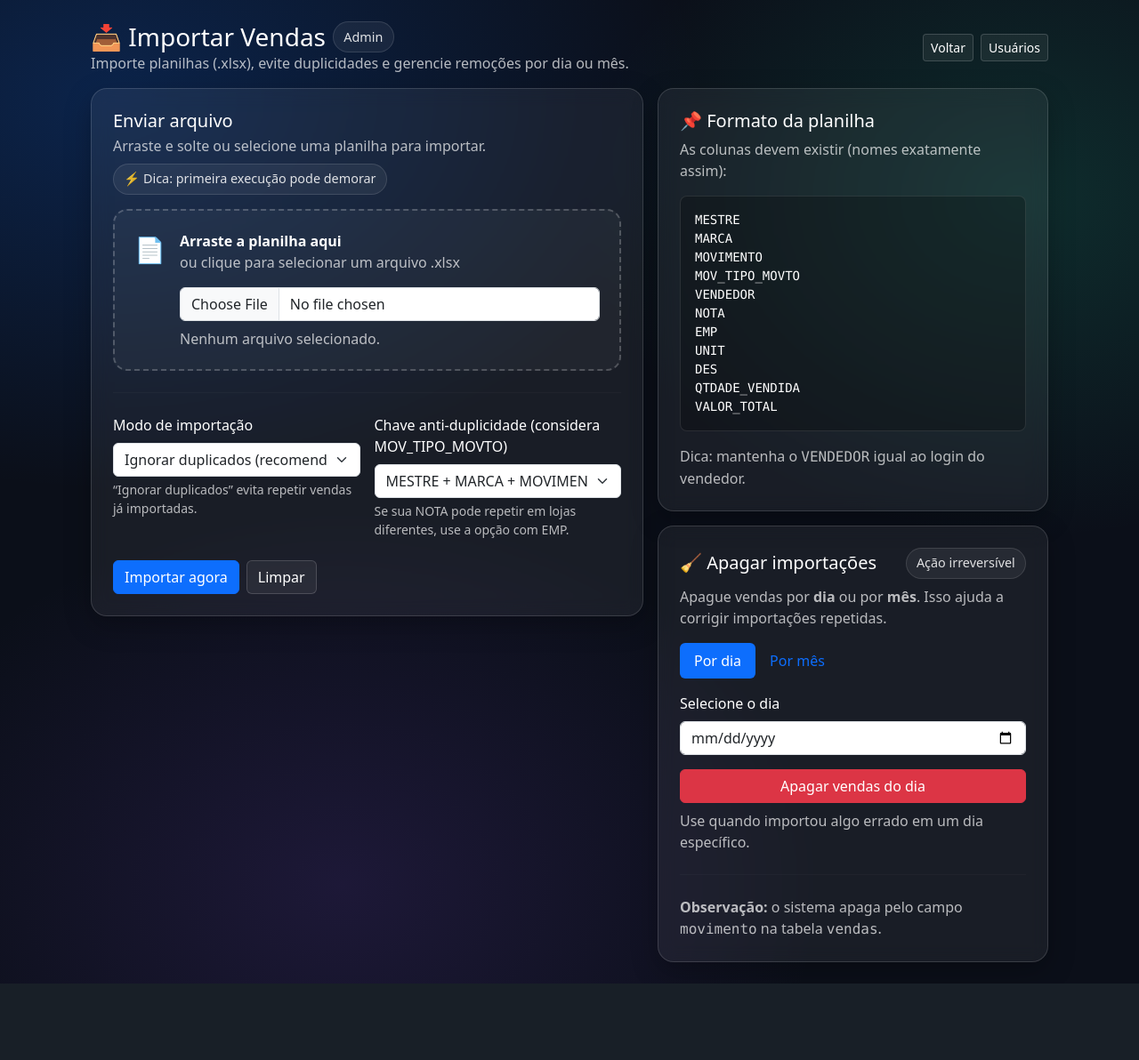
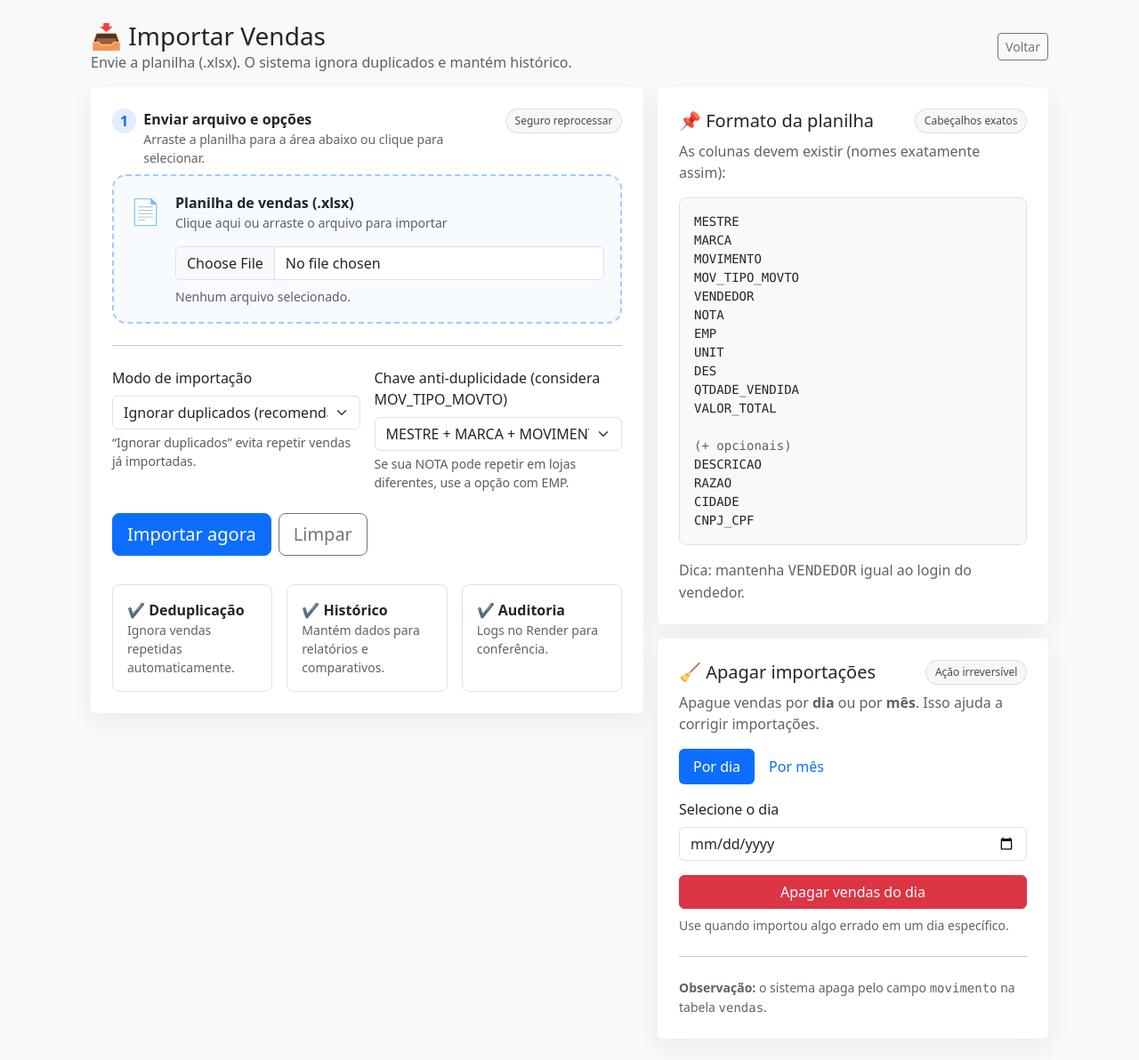
Before and after one commit to BrunoLenon/SistemaVendas, a Flask app: page /admin/importar in a window 1280 px wide. Shown: the whole page at 89% size. Before the commit the page ends 1106 px from the top, so only its background shows below. Run offline with Flask 3, Linux system fonts and the light colour scheme; the visitor is signed in with stand-in values (Sample User, id 1); some libraries are stand-ins or nearby versions.

Commit message:
Update admin_importar.html

```diff
--- a/web/templates/admin_importar.html
+++ b/web/templates/admin_importar.html
@@ -8,71 +8,59 @@
   <link href="https://cdn.jsdelivr.net/npm/bootstrap@5.3.3/dist/css/bootstrap.min.css" rel="stylesheet">
 
   <style>
-    :root{
-      --card-bg: rgba(255,255,255,.06);
-      --card-bd: rgba(255,255,255,.14);
-      --muted: rgba(255,255,255,.70);
-    }
-    body{
-      min-height: 100vh;
-      background:
-        radial-gradient(1200px 800px at 10% 10%, rgba(13,110,253,.22), transparent 55%),
-        radial-gradient(900px 700px at 90% 20%, rgba(32,201,151,.16), transparent 55%),
-        radial-gradient(900px 700px at 30% 90%, rgba(111,66,193,.18), transparent 60%),
-        #0b0f19;
-      color: #fff;
-    }
-    .app-shell{ max-width: 1100px; }
-    .glass{
-      background: var(--card-bg);
-      border: 1px solid var(--card-bd);
-      backdrop-filter: blur(10px);
-      -webkit-backdrop-filter: blur(10px);
-      border-radius: 18px;
-      box-shadow: 0 10px 30px rgba(0,0,0,.25);
-    }
-    .small-muted{ color: var(--muted); }
-    .mono { font-family: ui-monospace, SFMono-Regular, Menlo, Monaco, Consolas, "Liberation Mono", "Courier New", monospace; }
-    .dropzone{
-      border: 2px dashed rgba(255,255,255,.22);
+    .soft-shadow { box-shadow: 0 10px 30px rgba(0,0,0,.06); }
+    .dropzone {
+      border: 2px dashed rgba(13,110,253,.35);
       border-radius: 16px;
-      padding: 22px;
-      background: rgba(255,255,255,.04);
-      transition: .15s ease;
+      padding: 18px;
+      background: rgba(13,110,253,.03);
+      transition: .15s ease-in-out;
       cursor: pointer;
     }
-    .dropzone.dragover{ border-color: rgba(13,110,253,.85); background: rgba(13,110,253,.10); }
-    .btn-soft{
-      background: rgba(255,255,255,.06);
-      border: 1px solid rgba(255,255,255,.16);
-      color: #fff;
+    .dropzone.dragover {
+      background: rgba(13,110,253,.06);
+      border-color: rgba(13,110,253,.6);
     }
-    .btn-soft:hover{ background: rgba(255,255,255,.10); border-color: rgba(255,255,255,.22); color:#fff; }
-    .pill{
-      display:inline-flex; align-items:center; gap:.5rem;
-      padding:.35rem .7rem; border-radius: 999px;
-      background: rgba(255,255,255,.06);
-      border: 1px solid rgba(255,255,255,.12);
-      font-size: .9rem;
-      color: rgba(255,255,255,.86);
+    .metric {
+      font-size: 1.35rem;
+      font-weight: 700;
+      letter-spacing: -0.02em;
+    }
+    .muted { color: rgba(0,0,0,.62); }
+    .pill {
+      font-size: .75rem;
+      padding: .25rem .6rem;
+      border-radius: 999px;
+      border: 1px solid rgba(0,0,0,.10);
+      background: rgba(0,0,0,.03);
+      color: rgba(0,0,0,.70);
+      white-space: nowrap;
+    }
+    .mono { font-family: ui-monospace, SFMono-Regular, Menlo, Monaco, Consolas, "Liberation Mono", "Courier New", monospace; }
+    .step-badge {
+      width: 28px;
+      height: 28px;
+      border-radius: 999px;
+      display: inline-flex;
+      align-items: center;
+      justify-content: center;
+      font-weight: 700;
+      background: rgba(13,110,253,.12);
+      color: #0d6efd;
     }
   </style>
 </head>
 
-<body>
-  <div class="container py-4 app-shell">
-    <div class="d-flex flex-wrap align-items-center justify-content-between gap-2 mb-3">
+<body class="bg-light">
+  <div class="container py-4" style="max-width: 1100px;">
+
+    <div class="d-flex align-items-center justify-content-between flex-wrap gap-2 mb-3">
       <div>
-        <div class="d-flex align-items-center gap-2">
         <h3 class="mb-0">📥 Importar Vendas</h3>
-          <span class="pill">Admin</span>
+        <div class="muted">Envie a planilha (.xlsx). O sistema ignora duplicados e mantém histórico.</div>
       </div>
-        <div class="small-muted">Importe planilhas (.xlsx), evite duplicidades e gerencie remoções por dia ou mês.</div>
-      </div>
-
       <div class="d-flex gap-2">
-        <a class="btn btn-soft btn-sm" href="/dashboard">Voltar</a>
-        <a class="btn btn-soft btn-sm" href="/admin/usuarios">Usuários</a>
+        <a class="btn btn-outline-secondary btn-sm" href="/dashboard">Voltar</a>
       </div>
     </div>
 
@@ -80,41 +68,44 @@
       {% if messages %}
         <div class="mb-3">
           {% for category, message in messages %}
-            <div class="alert alert-{{ 'danger' if category == 'error' else category }} mb-2" role="alert">
-              {{ message }}
-            </div>
+            <div class="alert alert-{{ category }} mb-2" role="alert">{{ message }}</div>
           {% endfor %}
         </div>
       {% endif %}
     {% endwith %}
 
     <div class="row g-3">
-      <!-- IMPORTAR -->
+      <!-- COLUNA ESQUERDA -->
       <div class="col-lg-7">
-        <div class="glass p-4">
-          <div class="d-flex justify-content-between align-items-start flex-wrap gap-2">
-            <div>
-              <h5 class="mb-1">Enviar arquivo</h5>
-              <div class="small-muted">Arraste e solte ou selecione uma planilha para importar.</div>
+
+        <!-- STEP 1 -->
+        <div class="card border-0 soft-shadow mb-3">
+          <div class="card-body p-4">
+            <div class="d-flex align-items-start gap-2 mb-2">
+              <span class="step-badge">1</span>
+              <div class="flex-grow-1">
+                <div class="fw-semibold">Enviar arquivo e opções</div>
+                <div class="muted small">Arraste a planilha para a área abaixo ou clique para selecionar.</div>
               </div>
-            <span class="pill">⚡ Dica: primeira execução pode demorar</span>
+              <span class="pill">Seguro reprocessar</span>
             </div>
 
-          <form action="/admin/importar" method="POST" enctype="multipart/form-data" id="formImport" class="mt-3">
+            <form action="/admin/importar" method="POST" enctype="multipart/form-data" id="formImport">
               <div class="dropzone" id="dropzone">
                 <div class="d-flex align-items-start gap-3">
                   <div class="fs-3">📄</div>
                   <div class="flex-grow-1">
-                  <div class="fw-semibold">Arraste a planilha aqui</div>
-                  <div class="small-muted">ou clique para selecionar um arquivo .xlsx</div>
+                    <div class="fw-semibold">Planilha de vendas (.xlsx)</div>
+                    <div class="muted small">Clique aqui ou arraste o arquivo para importar</div>
+
                     <input class="form-control mt-3" type="file" name="arquivo" id="arquivo"
                           accept=".xlsx,application/vnd.openxmlformats-officedocument.spreadsheetml.sheet" required>
-                  <div class="small-muted mt-2" id="fileInfo">Nenhum arquivo selecionado.</div>
+                    <div class="muted small mt-2" id="fileInfo">Nenhum arquivo selecionado.</div>
                   </div>
                 </div>
               </div>
 
-            <hr class="border-light border-opacity-10 my-4">
+              <hr class="my-4">
 
               <div class="row g-3">
                 <div class="col-md-6">
@@ -123,9 +114,7 @@
                     <option value="ignorar_duplicados" selected>Ignorar duplicados (recomendado)</option>
                     <option value="atualizar">Atualizar se já existir</option>
                   </select>
-                <div class="form-text small-muted">
-                  “Ignorar duplicados” evita repetir vendas já importadas.
-                </div>
+                  <div class="form-text">“Ignorar duplicados” evita repetir vendas já importadas.</div>
                 </div>
 
                 <div class="col-md-6">
@@ -135,43 +124,95 @@
                     <option value="mestre_marca_movimento_vendedor_nota_tipo_emp">(mesma chave) Nome explícito com MARCA</option>
                     <option value="mestre_movimento_vendedor_nota_emp">MESTRE + MARCA + MOVIMENTO + VENDEDOR + NOTA + EMP</option>
                   </select>
-                <div class="form-text small-muted">
-                  Se sua NOTA pode repetir em lojas diferentes, use a opção com EMP.
-                </div>
+                  <div class="form-text">Se sua NOTA pode repetir em lojas diferentes, use a opção com EMP.</div>
                 </div>
               </div>
 
               <div class="d-flex flex-wrap gap-2 mt-4">
-              <button class="btn btn-primary" type="submit">Importar agora</button>
-              <a class="btn btn-soft" href="/admin/importar">Limpar</a>
+                <button class="btn btn-primary btn-lg" type="submit" id="btnImportar">Importar agora</button>
+                <a class="btn btn-outline-secondary btn-lg" href="/admin/importar">Limpar</a>
+              </div>
+
+              <div class="row g-3 mt-3">
+                <div class="col-12 col-md-4">
+                  <div class="p-3 rounded-3 bg-white border h-100">
+                    <div class="fw-semibold">✔ Deduplicação</div>
+                    <div class="muted small">Ignora vendas repetidas automaticamente.</div>
+                  </div>
+                </div>
+                <div class="col-12 col-md-4">
+                  <div class="p-3 rounded-3 bg-white border h-100">
+                    <div class="fw-semibold">✔ Histórico</div>
+                    <div class="muted small">Mantém dados para relatórios e comparativos.</div>
+                  </div>
+                </div>
+                <div class="col-12 col-md-4">
+                  <div class="p-3 rounded-3 bg-white border h-100">
+                    <div class="fw-semibold">✔ Auditoria</div>
+                    <div class="muted small">Logs no Render para conferência.</div>
+                  </div>
+                </div>
               </div>
             </form>
           </div>
         </div>
 
-      <!-- AJUDA + LIMPAR -->
-      <div class="col-lg-5">
-        <div class="glass p-4 mb-3">
-          <h5 class="mb-2">📌 Formato da planilha</h5>
-          <p class="small-muted mb-3">As colunas devem existir (nomes exatamente assim):</p>
-
-          <div class="border border-light border-opacity-10 rounded-3 p-3 mono small"
-               style="background: rgba(0,0,0,.25);">
-            MESTRE<br>MARCA<br>MOVIMENTO<br>MOV_TIPO_MOVTO<br>VENDEDOR<br>NOTA<br>EMP<br>UNIT<br>DES<br>QTDADE_VENDIDA<br>VALOR_TOTAL
-          </div>
-
-          <div class="small-muted mt-3">
-            Dica: mantenha o <span class="mono">VENDEDOR</span> igual ao login do vendedor.
+        <!-- STEP 2 -->
+        <div id="processingCard" class="card border-0 soft-shadow mb-3 d-none">
+          <div class="card-body p-4">
+            <div class="d-flex align-items-start gap-2 mb-2">
+              <span class="step-badge">2</span>
+              <div>
+                <div class="fw-semibold">Processando</div>
+                <div class="muted small">Não feche esta página. Pode levar alguns segundos.</div>
               </div>
             </div>
 
-        <div class="glass p-4">
-          <div class="d-flex justify-content-between align-items-center">
+            <div class="d-flex align-items-center gap-3">
+              <div class="spinner-border" role="status" aria-label="Processando..."></div>
+              <div>
+                <div class="fw-semibold">Estamos importando sua planilha…</div>
+                <div class="muted small">Ao finalizar, você verá o resultado no topo da página.</div>
+              </div>
+            </div>
+          </div>
+        </div>
+
+      </div>
+
+      <!-- COLUNA DIREITA -->
+      <div class="col-lg-5">
+        <!-- AJUDA -->
+        <div class="card border-0 soft-shadow mb-3">
+          <div class="card-body p-4">
+            <div class="d-flex align-items-center justify-content-between gap-2">
+              <h5 class="mb-0">📌 Formato da planilha</h5>
+              <span class="pill">Cabeçalhos exatos</span>
+            </div>
+            <p class="muted mb-3 mt-2">As colunas devem existir (nomes exatamente assim):</p>
+
+            <div class="border rounded-3 p-3 mono small bg-light">
+              MESTRE<br>MARCA<br>MOVIMENTO<br>MOV_TIPO_MOVTO<br>VENDEDOR<br>NOTA<br>EMP<br>UNIT<br>DES<br>QTDADE_VENDIDA<br>VALOR_TOTAL
+              <br><br>
+              <span class="muted">(+ opcionais)</span><br>
+              DESCRICAO<br>RAZAO<br>CIDADE<br>CNPJ_CPF
+            </div>
+
+            <div class="muted mt-3">
+              Dica: mantenha <span class="mono">VENDEDOR</span> igual ao login do vendedor.
+            </div>
+          </div>
+        </div>
+
+        <!-- APAGAR IMPORTAÇÕES -->
+        <div class="card border-0 soft-shadow">
+          <div class="card-body p-4">
+            <div class="d-flex justify-content-between align-items-center gap-2">
               <h5 class="mb-0">🧹 Apagar importações</h5>
               <span class="pill">Ação irreversível</span>
             </div>
-          <div class="small-muted mt-2">
-            Apague vendas por <strong>dia</strong> ou por <strong>mês</strong>. Isso ajuda a corrigir importações repetidas.
+            <div class="muted mt-2">
+              Apague vendas por <strong>dia</strong> ou por <strong>mês</strong>. Isso ajuda a corrigir importações.
             </div>
 
             <ul class="nav nav-pills mt-3" id="tabs" role="tablist">
@@ -189,10 +230,8 @@
                   <input type="hidden" name="tipo" value="dia">
                   <label class="form-label">Selecione o dia</label>
                   <input class="form-control" type="date" name="valor" required>
-                <div class="d-flex gap-2 mt-3">
-                  <button class="btn btn-danger w-100" type="submit">Apagar vendas do dia</button>
-                </div>
-                <div class="small-muted mt-2">Use quando importou algo errado em um dia específico.</div>
+                  <button class="btn btn-danger w-100 mt-3" type="submit">Apagar vendas do dia</button>
+                  <div class="muted small mt-2">Use quando importou algo errado em um dia específico.</div>
                 </form>
               </div>
 
@@ -201,20 +240,19 @@
                   <input type="hidden" name="tipo" value="mes">
                   <label class="form-label">Selecione o mês</label>
                   <input class="form-control" type="month" name="valor" required>
-                <div class="d-flex gap-2 mt-3">
-                  <button class="btn btn-danger w-100" type="submit">Apagar vendas do mês</button>
-                </div>
-                <div class="small-muted mt-2">Use quando uma planilha do mês inteiro foi importada indevidamente.</div>
+                  <button class="btn btn-danger w-100 mt-3" type="submit">Apagar vendas do mês</button>
+                  <div class="muted small mt-2">Use quando uma planilha do mês inteiro foi importada indevidamente.</div>
                 </form>
               </div>
             </div>
 
-          <hr class="border-light border-opacity-10 my-4">
-
-          <div class="small-muted">
+            <hr class="my-4">
+            <div class="muted small">
               <strong>Observação:</strong> o sistema apaga pelo campo <span class="mono">movimento</span> na tabela <span class="mono">vendas</span>.
             </div>
           </div>
+        </div>
+
       </div>
     </div>
   </div>
@@ -224,6 +262,9 @@
     const dropzone = document.getElementById("dropzone");
     const input = document.getElementById("arquivo");
     const fileInfo = document.getElementById("fileInfo");
+    const formImport = document.getElementById("formImport");
+    const processingCard = document.getElementById("processingCard");
+    const btnImportar = document.getElementById("btnImportar");
 
     dropzone.addEventListener("click", () => input.click());
 
@@ -253,6 +294,17 @@
       }
     });
 
+    formImport.addEventListener("submit", (e) => {
+      if (!input.files || !input.files.length) {
+        e.preventDefault();
+        alert("Selecione um arquivo .xlsx para importar.");
+        return;
+      }
+      processingCard.classList.remove("d-none");
+      btnImportar.disabled = true;
+      btnImportar.innerText = "Importando...";
+    });
+
     function confirmDelete(form){
       const tipo = form.querySelector('input[name="tipo"]').value;
       const valor = form.querySelector('input[name="valor"]').value;
```
Lines whose indentation alone changed are shown as unchanged.
